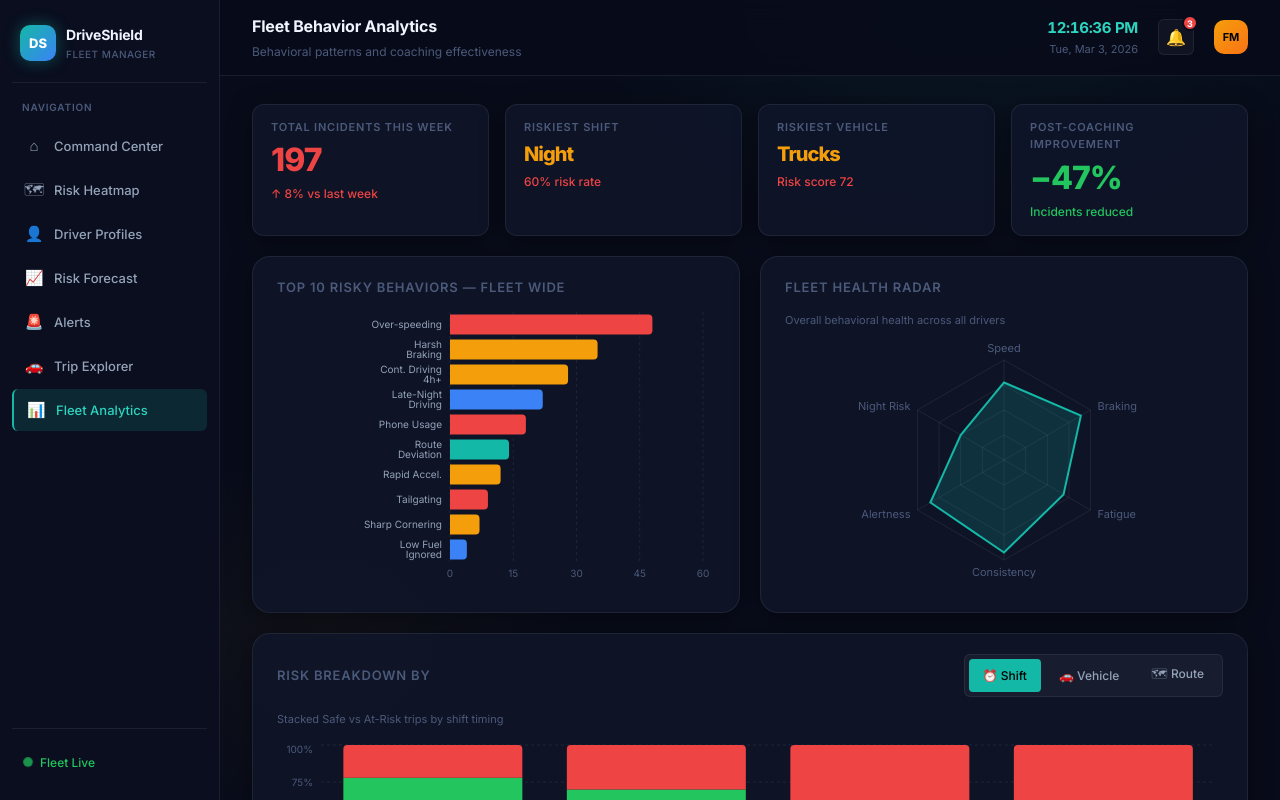
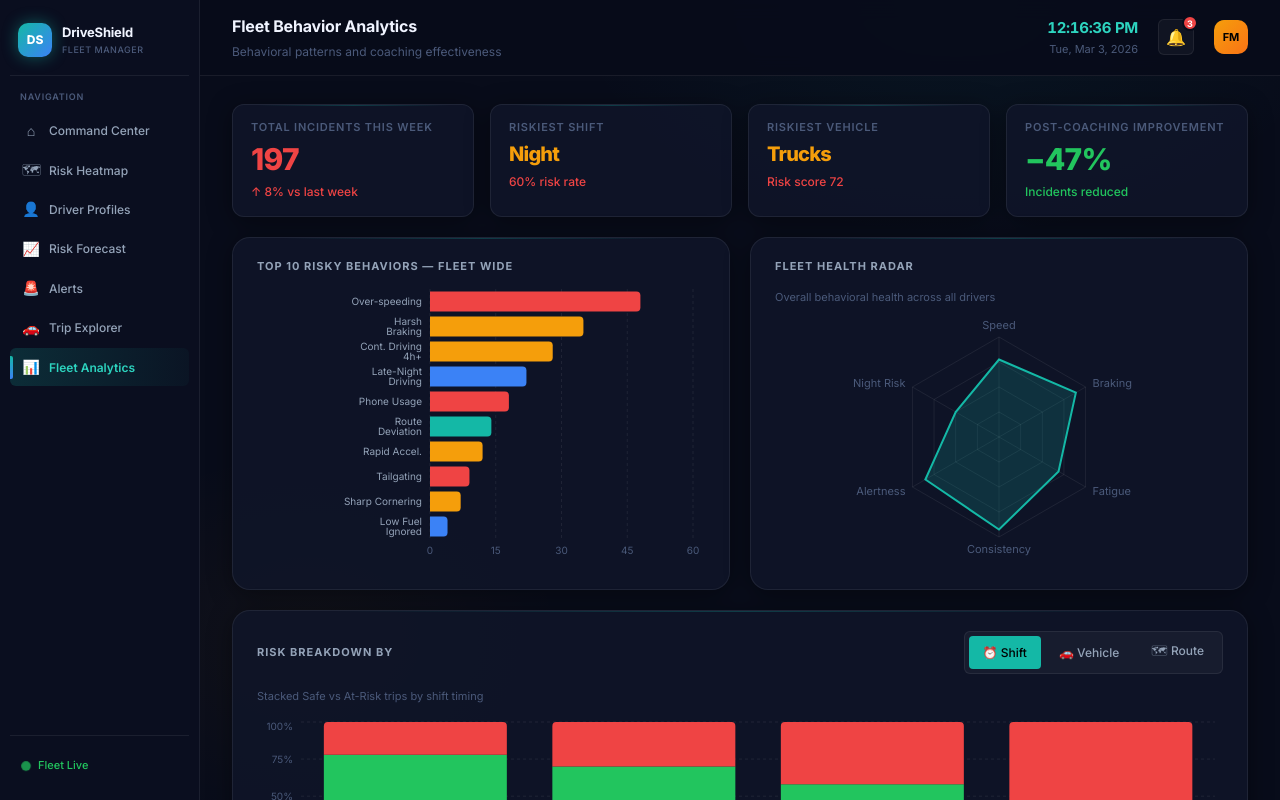
Before and after one commit to sneha31-debug/driveshield-ecosystem, a React (Vite) app in the folder web-admin/: page /fleet in a window 1280 px wide. Built offline with nearby package versions, Linux system fonts and the light colour scheme.

Commit message:
refine UI to closer match reference design — sidebar, cards, driver stats bar

```diff
--- a/web-admin/src/components/Sidebar.css
+++ b/web-admin/src/components/Sidebar.css
@@ -1,11 +1,11 @@
 .sidebar {
-    width: 220px;
-    min-width: 220px;
+    width: 200px;
+    min-width: 200px;
     background: var(--bg-sidebar);
     border-right: 1px solid var(--border);
     display: flex;
     flex-direction: column;
-    padding: 20px 12px;
+    padding: 18px 10px;
     gap: 0;
     position: relative;
     z-index: 10;
@@ -16,24 +16,24 @@
     display: flex;
     align-items: center;
     gap: 10px;
-    padding: 4px 8px 20px;
+    padding: 4px 8px 18px;
     border-bottom: 1px solid var(--border);
-    margin-bottom: 16px;
+    margin-bottom: 14px;
 }
 
 .brand-icon {
-    width: 36px;
-    height: 36px;
+    width: 34px;
+    height: 34px;
     border-radius: 10px;
     background: linear-gradient(135deg, var(--teal), var(--blue));
     display: flex;
     align-items: center;
     justify-content: center;
     font-weight: 800;
-    font-size: 13px;
+    font-size: 12px;
     color: #fff;
     flex-shrink: 0;
-    box-shadow: 0 0 16px rgba(20, 184, 166, 0.4);
+    box-shadow: 0 0 16px rgba(20, 184, 166, 0.45);
 }
 
 .brand-text {
@@ -42,14 +42,14 @@
 }
 
 .brand-name {
-    font-size: 14px;
+    font-size: 13px;
     font-weight: 700;
     color: var(--text-primary);
     letter-spacing: -0.2px;
 }
 
 .brand-role {
-    font-size: 10px;
+    font-size: 9px;
     color: var(--text-muted);
     font-weight: 500;
     text-transform: uppercase;
@@ -60,31 +60,32 @@
 .sidebar-nav {
     display: flex;
     flex-direction: column;
-    gap: 2px;
+    gap: 1px;
     flex: 1;
 }
 
 .nav-section-label {
-    font-size: 10px;
+    font-size: 9px;
     font-weight: 600;
     text-transform: uppercase;
     letter-spacing: 0.8px;
     color: var(--text-muted);
     padding: 0 10px;
-    margin-bottom: 8px;
+    margin-bottom: 6px;
 }
 
 .nav-item {
     display: flex;
     align-items: center;
-    gap: 10px;
-    padding: 9px 12px;
+    gap: 9px;
+    padding: 8px 12px;
     border-radius: var(--radius-sm);
     color: var(--text-secondary);
-    font-size: 13px;
+    font-size: 12px;
     font-weight: 500;
     transition: all 0.15s;
     cursor: pointer;
+    position: relative;
 }
 
 .nav-item:hover {
@@ -92,26 +93,39 @@
     color: var(--text-primary);
 }
 
+/* Active: left gradient line + teal background + bright text */
 .nav-item--active {
-    background: var(--teal-dim);
+    background: linear-gradient(90deg, rgba(20, 184, 166, 0.18) 0%, rgba(20, 184, 166, 0.04) 100%);
     color: var(--teal-light);
-    border-left: 2px solid var(--teal);
+    font-weight: 600;
+}
+
+.nav-item--active::before {
+    content: '';
+    position: absolute;
+    left: 0;
+    top: 20%;
+    height: 60%;
+    width: 3px;
+    background: linear-gradient(180deg, var(--teal), var(--blue));
+    border-radius: 0 2px 2px 0;
 }
 
 .nav-icon {
-    font-size: 15px;
-    width: 20px;
+    font-size: 14px;
+    width: 18px;
     text-align: center;
     flex-shrink: 0;
 }
 
 .nav-label {
     white-space: nowrap;
+    font-size: 12px;
 }
 
 /* Footer */
 .sidebar-footer {
-    padding-top: 16px;
+    padding-top: 14px;
     border-top: 1px solid var(--border);
 }
 
@@ -119,8 +133,8 @@
     display: flex;
     align-items: center;
     gap: 8px;
-    padding: 8px 12px;
-    font-size: 12px;
+    padding: 7px 12px;
+    font-size: 11px;
     color: var(--green);
     font-weight: 500;
 }
--- a/web-admin/src/index.css
+++ b/web-admin/src/index.css
@@ -3,51 +3,58 @@
 /* ─── Design Tokens ─────────────────────────────────────────── */
 :root {
   /* Base palette */
-  --bg-deep:       #080c1a;
-  --bg-base:       #0d1226;
-  --bg-card:       rgba(16, 22, 42, 0.85);
+  --bg-deep: #080c1a;
+  --bg-base: #0d1226;
+  --bg-card: rgba(16, 22, 42, 0.85);
   --bg-card-hover: rgba(22, 30, 55, 0.95);
-  --bg-glass:      rgba(255,255,255,0.04);
-  --bg-sidebar:    #0a0e1f;
+  --bg-glass: rgba(255, 255, 255, 0.04);
+  --bg-sidebar: #0a0e1f;
 
   /* Accent colours */
-  --amber:         #f59e0b;
-  --amber-light:   #fbbf24;
-  --amber-dim:     rgba(245,158,11,0.15);
-  --teal:          #14b8a6;
-  --teal-light:    #2dd4bf;
-  --teal-dim:      rgba(20,184,166,0.15);
-  --blue:          #3b82f6;
-  --blue-dim:      rgba(59,130,246,0.15);
-  --red:           #ef4444;
-  --red-dim:       rgba(239,68,68,0.15);
-  --green:         #22c55e;
-  --green-dim:     rgba(34,197,94,0.15);
+  --amber: #f59e0b;
+  --amber-light: #fbbf24;
+  --amber-dim: rgba(245, 158, 11, 0.15);
+  --teal: #14b8a6;
+  --teal-light: #2dd4bf;
+  --teal-dim: rgba(20, 184, 166, 0.15);
+  --blue: #3b82f6;
+  --blue-dim: rgba(59, 130, 246, 0.15);
+  --red: #ef4444;
+  --red-dim: rgba(239, 68, 68, 0.15);
+  --green: #22c55e;
+  --green-dim: rgba(34, 197, 94, 0.15);
 
   /* Text */
-  --text-primary:  #f0f4ff;
-  --text-secondary:#94a3b8;
-  --text-muted:    #4b5a7a;
+  --text-primary: #f0f4ff;
+  --text-secondary: #94a3b8;
+  --text-muted: #4b5a7a;
 
   /* Borders */
-  --border:        rgba(255,255,255,0.07);
-  --border-accent: rgba(20,184,166,0.3);
+  --border: rgba(255, 255, 255, 0.07);
+  --border-accent: rgba(20, 184, 166, 0.3);
 
   /* Spacing */
-  --radius-sm:     6px;
-  --radius-md:     12px;
-  --radius-lg:     18px;
+  --radius-sm: 6px;
+  --radius-md: 12px;
+  --radius-lg: 18px;
 
   /* Shadows */
-  --shadow-card:   0 4px 24px rgba(0,0,0,0.4);
-  --shadow-glow-amber: 0 0 30px rgba(245,158,11,0.12);
-  --shadow-glow-teal:  0 0 30px rgba(20,184,166,0.12);
+  --shadow-card: 0 4px 24px rgba(0, 0, 0, 0.4);
+  --shadow-glow-amber: 0 0 30px rgba(245, 158, 11, 0.12);
+  --shadow-glow-teal: 0 0 30px rgba(20, 184, 166, 0.12);
 }
 
 /* ─── Reset & Base ───────────────────────────────────────────── */
-*, *::before, *::after { box-sizing: border-box; margin: 0; padding: 0; }
+*,
+*::before,
+*::after {
+  box-sizing: border-box;
+  margin: 0;
+  padding: 0;
+}
 
-html, body {
+html,
+body {
   height: 100%;
   background: var(--bg-deep);
   color: var(--text-primary);
@@ -57,16 +64,40 @@ html, body {
   -webkit-font-smoothing: antialiased;
 }
 
-#root { height: 100%; }
+#root {
+  height: 100%;
+}
 
-a { color: inherit; text-decoration: none; }
-button { font-family: inherit; cursor: pointer; border: none; }
-input, select { font-family: inherit; }
+a {
+  color: inherit;
+  text-decoration: none;
+}
+
+button {
+  font-family: inherit;
+  cursor: pointer;
+  border: none;
+}
+
+input,
+select {
+  font-family: inherit;
+}
 
 /* ─── Scrollbar ──────────────────────────────────────────────── */
-::-webkit-scrollbar { width: 5px; height: 5px; }
-::-webkit-scrollbar-track { background: transparent; }
-::-webkit-scrollbar-thumb { background: var(--text-muted); border-radius: 99px; }
+::-webkit-scrollbar {
+  width: 5px;
+  height: 5px;
+}
+
+::-webkit-scrollbar-track {
+  background: transparent;
+}
+
+::-webkit-scrollbar-thumb {
+  background: var(--text-muted);
+  border-radius: 99px;
+}
 
 /* ─── Layout ─────────────────────────────────────────────────── */
 .app-shell {
@@ -82,8 +113,8 @@ input, select { font-family: inherit; }
   overflow: hidden;
   background: var(--bg-deep);
   background-image:
-    radial-gradient(ellipse 60% 50% at 70% 0%, rgba(20,184,166,0.06) 0%, transparent 60%),
-    radial-gradient(ellipse 40% 40% at 10% 80%, rgba(245,158,11,0.04) 0%, transparent 60%);
+    radial-gradient(ellipse 60% 50% at 70% 0%, rgba(20, 184, 166, 0.06) 0%, transparent 60%),
+    radial-gradient(ellipse 40% 40% at 10% 80%, rgba(245, 158, 11, 0.04) 0%, transparent 60%);
 }
 
 .page-content {
@@ -101,10 +132,24 @@ input, select { font-family: inherit; }
   backdrop-filter: blur(12px);
   box-shadow: var(--shadow-card);
   transition: border-color 0.2s, box-shadow 0.2s;
+  position: relative;
+  overflow: hidden;
 }
+
+.card::before {
+  content: '';
+  position: absolute;
+  top: 0;
+  left: 10%;
+  right: 10%;
+  height: 1px;
+  background: linear-gradient(90deg, transparent, rgba(20, 184, 166, 0.25), transparent);
+  border-radius: 99px;
+}
+
 .card:hover {
-  border-color: var(--border-accent);
-  box-shadow: var(--shadow-card), var(--shadow-glow-teal);
+  border-color: rgba(20, 184, 166, 0.25);
+  box-shadow: var(--shadow-card), 0 0 40px rgba(20, 184, 166, 0.07);
 }
 
 .card-sm {
@@ -116,12 +161,14 @@ input, select { font-family: inherit; }
 .page-header {
   margin-bottom: 24px;
 }
+
 .page-header h1 {
   font-size: 22px;
   font-weight: 700;
   color: var(--text-primary);
   letter-spacing: -0.3px;
 }
+
 .page-header p {
   color: var(--text-secondary);
   font-size: 13px;
@@ -129,9 +176,23 @@ input, select { font-family: inherit; }
 }
 
 /* ─── Grid helpers ───────────────────────────────────────────── */
-.grid-2 { display: grid; grid-template-columns: 1fr 1fr; gap: 20px; }
-.grid-3 { display: grid; grid-template-columns: 1fr 1fr 1fr; gap: 20px; }
-.grid-4 { display: grid; grid-template-columns: repeat(4, 1fr); gap: 16px; }
+.grid-2 {
+  display: grid;
+  grid-template-columns: 1fr 1fr;
+  gap: 20px;
+}
+
+.grid-3 {
+  display: grid;
+  grid-template-columns: 1fr 1fr 1fr;
+  gap: 20px;
+}
+
+.grid-4 {
+  display: grid;
+  grid-template-columns: repeat(4, 1fr);
+  gap: 16px;
+}
 
 /* ─── Stat Card ──────────────────────────────────────────────── */
 .stat-card {
@@ -139,6 +200,7 @@ input, select { font-family: inherit; }
   flex-direction: column;
   gap: 8px;
 }
+
 .stat-card .stat-label {
   font-size: 11px;
   font-weight: 600;
@@ -146,12 +208,14 @@ input, select { font-family: inherit; }
   letter-spacing: 0.8px;
   color: var(--text-muted);
 }
+
 .stat-card .stat-value {
-  font-size: 32px;
+  font-size: 30px;
   font-weight: 800;
   line-height: 1;
-  letter-spacing: -1px;
+  letter-spacing: -0.8px;
 }
+
 .stat-card .stat-delta {
   font-size: 12px;
   font-weight: 500;
@@ -159,9 +223,18 @@ input, select { font-family: inherit; }
   align-items: center;
   gap: 4px;
 }
-.delta-up   { color: var(--green); }
-.delta-down { color: var(--red); }
-.delta-neu  { color: var(--text-secondary); }
+
+.delta-up {
+  color: var(--green);
+}
+
+.delta-down {
+  color: var(--red);
+}
+
+.delta-neu {
+  color: var(--text-secondary);
+}
 
 /* ─── Risk badges ────────────────────────────────────────────── */
 .badge {
@@ -174,10 +247,26 @@ input, select { font-family: inherit; }
   font-weight: 600;
   letter-spacing: 0.3px;
 }
-.badge-safe     { background: var(--green-dim); color: var(--green); }
-.badge-moderate { background: var(--amber-dim); color: var(--amber); }
-.badge-critical { background: var(--red-dim);   color: var(--red);   }
-.badge-info     { background: var(--blue-dim);  color: var(--blue);  }
+
+.badge-safe {
+  background: var(--green-dim);
+  color: var(--green);
+}
+
+.badge-moderate {
+  background: var(--amber-dim);
+  color: var(--amber);
+}
+
+.badge-critical {
+  background: var(--red-dim);
+  color: var(--red);
+}
+
+.badge-info {
+  background: var(--blue-dim);
+  color: var(--blue);
+}
 
 /* ─── Buttons ────────────────────────────────────────────────── */
 .btn {
@@ -190,19 +279,24 @@ input, select { font-family: inherit; }
   font-weight: 500;
   transition: all 0.18s;
 }
+
 .btn-primary {
   background: var(--teal);
   color: #000;
 }
-.btn-primary:hover { background: var(--teal-light); }
+
+.btn-primary:hover {
+  background: var(--teal-light);
+}
 
 .btn-ghost {
   background: var(--bg-glass);
   color: var(--text-secondary);
   border: 1px solid var(--border);
 }
+
 .btn-ghost:hover {
-  background: rgba(255,255,255,0.08);
+  background: rgba(255, 255, 255, 0.08);
   color: var(--text-primary);
   border-color: var(--border-accent);
 }
@@ -211,7 +305,10 @@ input, select { font-family: inherit; }
   background: var(--amber);
   color: #000;
 }
-.btn-amber:hover { background: var(--amber-light); }
+
+.btn-amber:hover {
+  background: var(--amber-light);
+}
 
 /* ─── Tab switcher ───────────────────────────────────────────── */
 .tab-group {
@@ -222,6 +319,7 @@ input, select { font-family: inherit; }
   border-radius: var(--radius-sm);
   padding: 4px;
 }
+
 .tab-btn {
   padding: 6px 14px;
   border-radius: 4px;
@@ -231,22 +329,24 @@ input, select { font-family: inherit; }
   background: transparent;
   transition: all 0.15s;
 }
+
 .tab-btn.active {
   background: var(--teal);
   color: #000;
 }
+
 .tab-btn:hover:not(.active) {
-  background: rgba(255,255,255,0.06);
+  background: rgba(255, 255, 255, 0.06);
   color: var(--text-primary);
 }
 
 /* ─── Section Title ──────────────────────────────────────────── */
 .section-title {
-  font-size: 13px;
-  font-weight: 600;
+  font-size: 11px;
+  font-weight: 700;
   text-transform: uppercase;
-  letter-spacing: 0.8px;
-  color: var(--text-muted);
+  letter-spacing: 1px;
+  color: var(--text-secondary);
   margin-bottom: 14px;
 }
 
@@ -259,11 +359,22 @@ input, select { font-family: inherit; }
 
 /* ─── Pulse animation ────────────────────────────────────────── */
 @keyframes pulse-dot {
-  0%, 100% { opacity: 1; transform: scale(1); }
-  50% { opacity: 0.5; transform: scale(1.4); }
+
+  0%,
+  100% {
+    opacity: 1;
+    transform: scale(1);
+  }
+
+  50% {
+    opacity: 0.5;
+    transform: scale(1.4);
+  }
 }
+
 .pulse-dot {
-  width: 8px; height: 8px;
+  width: 8px;
+  height: 8px;
   border-radius: 50%;
   background: var(--green);
   animation: pulse-dot 2s ease-in-out infinite;
@@ -271,10 +382,20 @@ input, select { font-family: inherit; }
 
 /* ─── Fade in animation ──────────────────────────────────────── */
 @keyframes fadeInUp {
-  from { opacity: 0; transform: translateY(16px); }
-  to   { opacity: 1; transform: translateY(0); }
+  from {
+    opacity: 0;
+    transform: translateY(16px);
+  }
+
+  to {
+    opacity: 1;
+    transform: translateY(0);
+  }
 }
-.fade-in { animation: fadeInUp 0.4s ease both; }
+
+.fade-in {
+  animation: fadeInUp 0.4s ease both;
+}
 
 /* ─── Leaflet map override ───────────────────────────────────── */
 .leaflet-container {
@@ -293,10 +414,24 @@ input, select { font-family: inherit; }
 
 /* ─── Responsive ─────────────────────────────────────────────── */
 @media (max-width: 1100px) {
-  .grid-4 { grid-template-columns: repeat(2, 1fr); }
-  .grid-3 { grid-template-columns: 1fr 1fr; }
+  .grid-4 {
+    grid-template-columns: repeat(2, 1fr);
+  }
+
+  .grid-3 {
+    grid-template-columns: 1fr 1fr;
+  }
 }
+
 @media (max-width: 700px) {
-  .grid-2, .grid-3, .grid-4 { grid-template-columns: 1fr; }
-  .page-content { padding: 16px; }
+
+  .grid-2,
+  .grid-3,
+  .grid-4 {
+    grid-template-columns: 1fr;
+  }
+
+  .page-content {
+    padding: 16px;
+  }
 }
--- a/web-admin/src/pages/DriverProfiles.css
+++ b/web-admin/src/pages/DriverProfiles.css
@@ -13,6 +13,37 @@
     gap: 12px;
     padding: 16px;
     overflow: hidden;
+}
+
+/* Fleet stats strip */
+.dp-fleet-stats {
+    display: flex;
+    justify-content: space-between;
+    align-items: center;
+    padding: 8px 0 10px;
+    border-bottom: 1px solid var(--border);
+    margin-bottom: 2px;
+}
+
+.dp-fleet-stat {
+    display: flex;
+    flex-direction: column;
+    align-items: center;
+    gap: 2px;
+}
+
+.dp-fs-val {
+    font-size: 16px;
+    font-weight: 800;
+    line-height: 1;
+}
+
+.dp-fs-lbl {
+    font-size: 9px;
+    text-transform: uppercase;
+    letter-spacing: 0.4px;
+    color: var(--text-muted);
+    font-weight: 600;
 }
 
 .list-search-wrap {
@@ -254,7 +285,10 @@
 }
 
 /* AI insight */
-.ai-insight-card {}
+.ai-insight-card {
+    display: flex;
+    flex-direction: column;
+}
 
 .ai-quote {
     margin-top: 10px;
--- a/web-admin/src/pages/DriverProfiles.jsx
+++ b/web-admin/src/pages/DriverProfiles.jsx
@@ -107,6 +107,22 @@ export default function DriverProfiles() {
         <div className="driver-profiles-page">
             {/* Left: Driver List */}
             <div className="driver-list-panel card">
+                {/* Fleet stats strip — matches reference topbar */}
+                <div className="dp-fleet-stats">
+                    {[
+                        { label: 'Driving', value: 6, color: 'var(--teal-light)' },
+                        { label: 'At Risk', value: 2, color: 'var(--amber)' },
+                        { label: 'Critical', value: 1, color: 'var(--red)' },
+                        { label: 'Safe', value: 3, color: 'var(--green)' },
+                        { label: 'Idle', value: 4, color: 'var(--text-muted)' },
+                    ].map(s => (
+                        <div key={s.label} className="dp-fleet-stat">
+                            <span className="dp-fs-val" style={{ color: s.color }}>{s.value}</span>
+                            <span className="dp-fs-lbl">{s.label}</span>
+                        </div>
+                    ))}
+                </div>
+
                 <div className="list-search-wrap">
                     <input
                         className="list-search"
```
